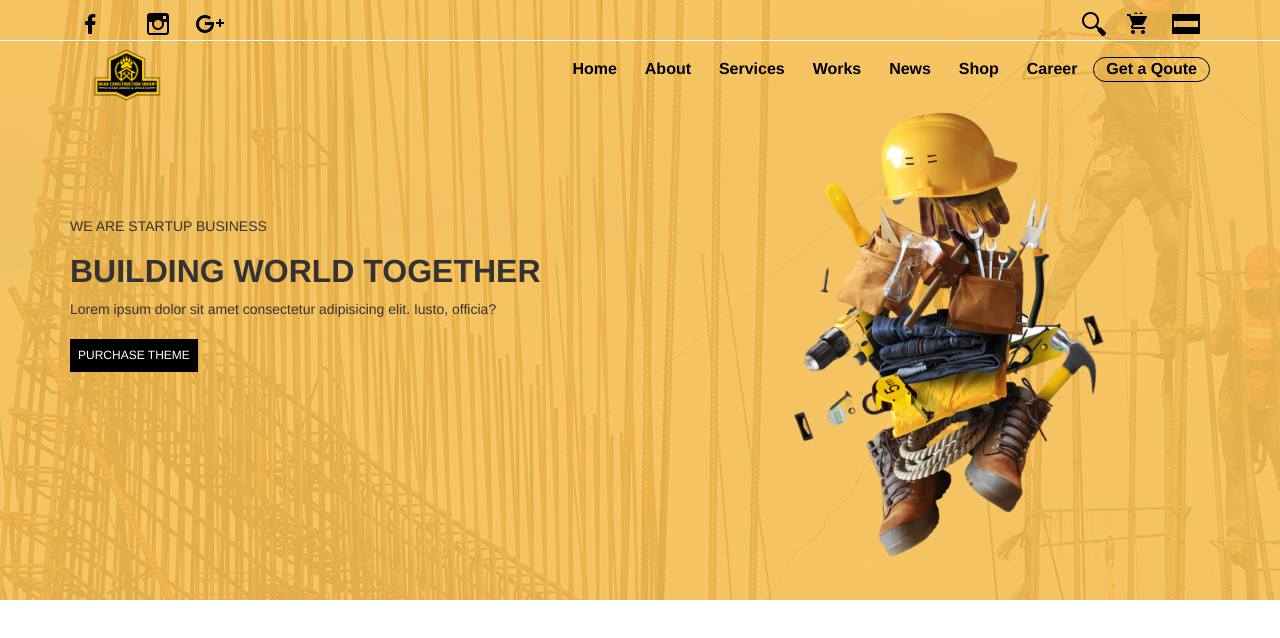
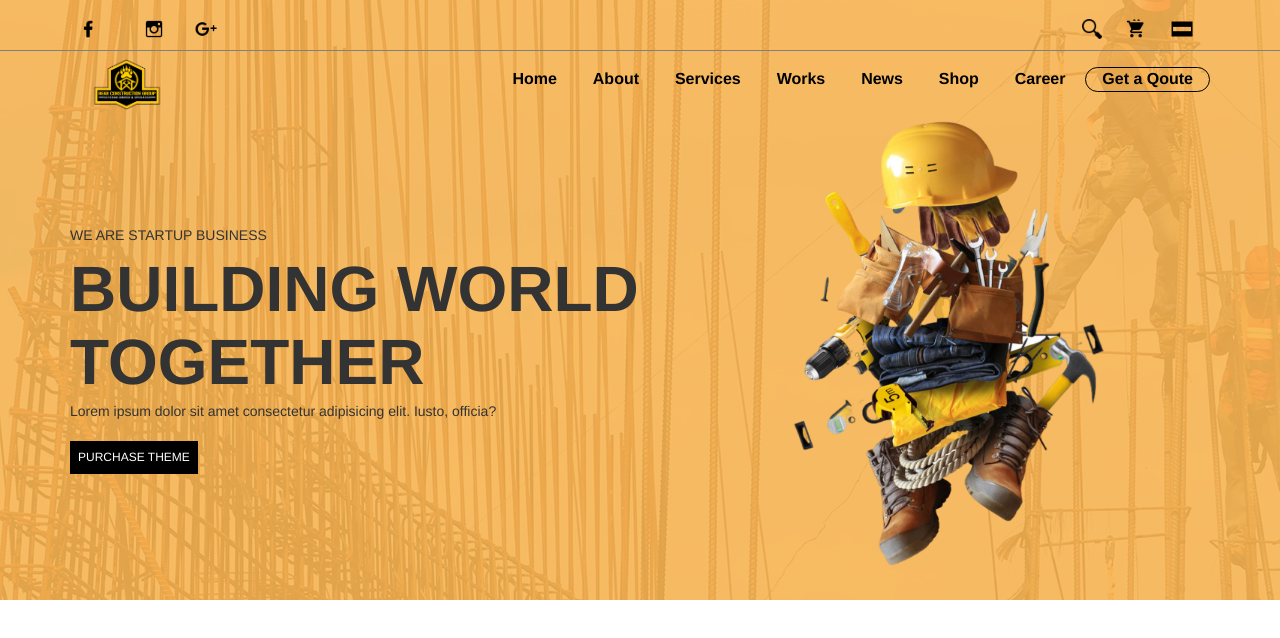
Before and after one commit to MWaqasMughal/Web-Dev, a plain HTML site: page index.html in a window 1280 px wide. Drawn offline with nearby package versions, Linux system fonts and the light colour scheme.

Commit message:
updated overlay colour & main image

```diff
--- a/css/style.css
+++ b/css/style.css
@@ -20,7 +20,7 @@ ul{
 }
 
 .header-overlay {
-    background-color: rgba(247, 191, 82, 0.9);
+    background-color: rgba(248, 180, 82, 0.9);
     position: absolute;
     top: 0;
     bottom: 0;
@@ -30,7 +30,12 @@ ul{
 }
 .top-social-bar{
     margin-top: 8px;
-    border-bottom: 1px solid white;
+    border-bottom: 1px solid gray;
+    padding: 08px 0;
+
+}
+.top-social-bar img{
+    width: 50%;
 
 }
 .top-social-left{
@@ -74,7 +79,7 @@ ul{
 .nav-bar-right ul li a{
     text-decoration: none;
     font-size: 16px;
-    padding: 12px;
+    padding: 12px 16px;
     color: black;
     font-weight: bold;
 }
@@ -90,8 +95,9 @@ ul{
     margin-top: 100px;
 }
 .slogan-left h1{
-    font-size: 32px;
+    font-size: 64px;
     font-weight: bold;
+    margin: 3px 0 ;
 }
 .slogan-left input{
     margin-top: 10px;
--- a/index.html
+++ b/index.html
@@ -64,7 +64,8 @@
                     <div class="container">
                         <div class="slogan-left">
                             <h5>WE ARE STARTUP BUSINESS</h5>
-                            <h1>BUILDING WORLD TOGETHER</h1>
+                            <h1>BUILDING WORLD</h1>
+                            <h1>TOGETHER</h1>
                             <p>Lorem ipsum dolor sit amet consectetur adipisicing elit. Iusto, officia?</p>
                             <input type="button" value="PURCHASE THEME">
                         </div><!--slogan-left-->
```
